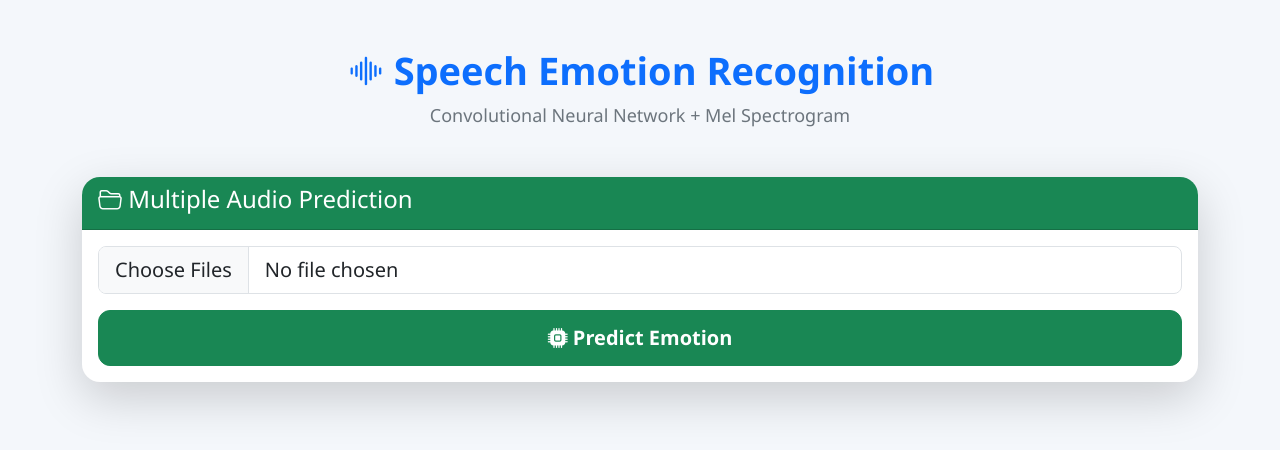
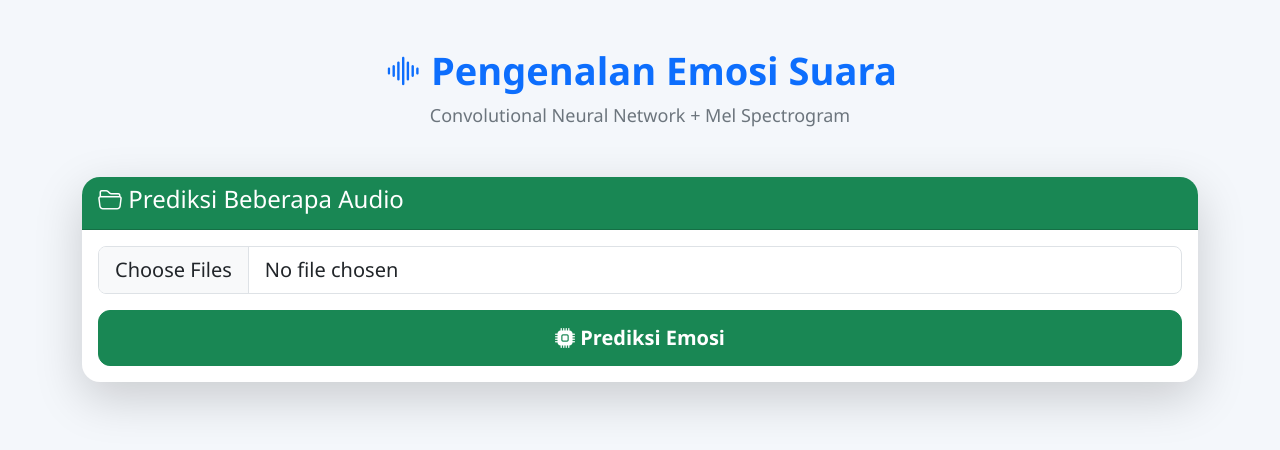
Before and after one commit to hafizsalsabil/speech-emotion-recognition, a Flask app: page / in a window 1280 px wide. Shown: the top 450 px of the page. Run offline with Flask 3, Linux system fonts and the light colour scheme.

Commit message:
Translate index.html content to Indonesian

```diff
--- a/templates/index.html
+++ b/templates/index.html
@@ -10,7 +10,7 @@
 
     <title>
 
-        Speech Emotion Recognition
+        Pengenalan Emosi Suara
 
     </title>
 
@@ -38,7 +38,7 @@
 
             <i class="bi bi-soundwave"></i>
 
-            Speech Emotion Recognition
+            Pengenalan Emosi Suara
 
         </h1>
 
@@ -58,7 +58,7 @@
 
                 <i class="bi bi-folder2-open"></i>
 
-                Multiple Audio Prediction
+                Prediksi Beberapa Audio
 
             </h4>
 
@@ -96,7 +96,7 @@
 
                     <i class="bi bi-cpu-fill"></i>
 
-                    Predict Emotion
+                    Prediksi Emosi
 
                 </button>
 
@@ -108,7 +108,7 @@
 
                 <h5 class="fw-semibold text-success mb-3">
 
-                    Prediction Completed
+                    Prediksi Selesai
 
                 </h5>
 
@@ -128,7 +128,7 @@
 
             <h3 class="fw-bold mb-4">
                 <i class="bi bi-bar-chart-fill"></i>
-                Prediction Summary
+                Ringkasan Prediksi
             </h3>
 
             <div class="row g-4">
@@ -181,7 +181,7 @@
 
                             <h6 class="mb-3">
 
-                                Emotion Distribution
+                                Distribusi Emosi
 
                             </h6>
 
@@ -251,7 +251,7 @@
 
                 <i class="bi bi-stars"></i>
 
-                Prediction Result
+                Hasil Prediksi
 
             </h3>
 
@@ -273,7 +273,7 @@
 
                             <p class="mb-1">
 
-                                <strong>Prediction</strong>
+                                <strong>Prediksi</strong>
 
                             </p>
 
```
Also changed, not shown: other parts of templates/index.html (+12 -12 lines).
